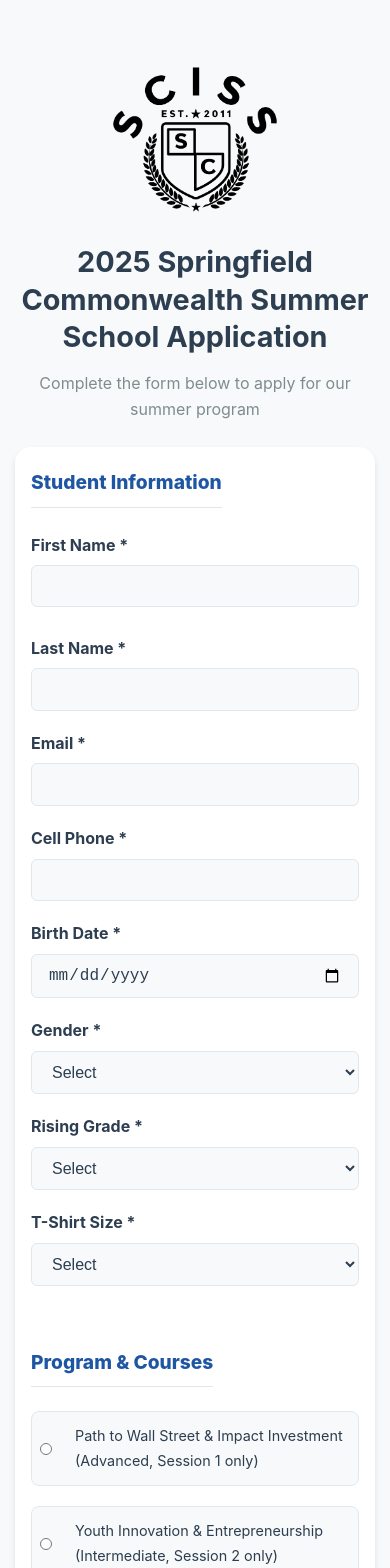
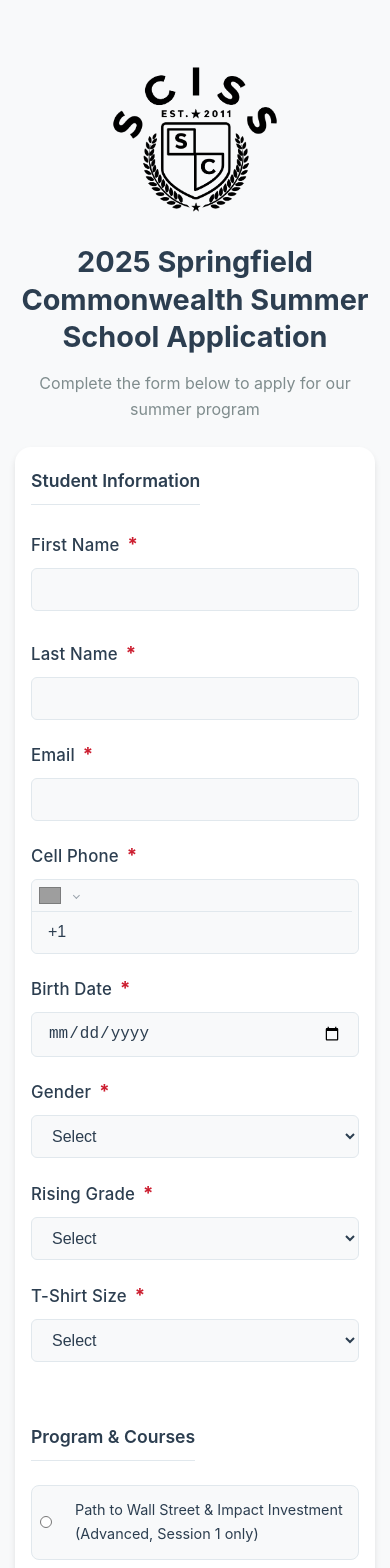
Before and after one commit to springfield-commonwealth/sciss-client, a Next.js app: page /apply in a window 390 px wide. Shown: the top 1568 px of the page. Built offline with nearby package versions, Linux system fonts and the light colour scheme; grey boxes are pictures that could not be loaded.

Commit message:
Phone fields fix

```diff
--- a/package.json
+++ b/package.json
@@ -21,11 +21,14 @@
     "react": "^19.0.0",
     "react-dom": "^19.0.0",
     "react-hook-form": "^7.59.0",
+    "react-phone-number-input": "^3.4.12",
     "swiper": "^11.1.1",
     "zod": "^3.25.71"
   },
   "devDependencies": {
     "@eslint/eslintrc": "^3",
+    "@testing-library/jest-dom": "^6.6.3",
+    "@testing-library/react": "^16.3.0",
     "@types/node": "^20",
     "@types/react": "^19",
     "@types/react-dom": "^19",
@@ -33,6 +36,7 @@
     "@typescript-eslint/parser": "^8.35.0",
     "eslint": "^9",
     "eslint-config-next": "15.3.4",
+    "jest": "^30.0.4",
     "prop-types": "^15.8.1",
     "typescript": "^5"
   },
--- a/src/components/forms/ApplicationForm.js
+++ b/src/components/forms/ApplicationForm.js
@@ -2,6 +2,8 @@ import formOptions from "@/data/formOptions.json";
 import { useApplicationForm } from "@/hooks/useApplicationForm";
 import { useRouter } from "next/router";
 import { useState } from "react";
+import PhoneInput from "react-phone-number-input";
+import "react-phone-number-input/style.css";
 
 const ApplicationForm = () => {
   const {
@@ -22,6 +24,8 @@ const ApplicationForm = () => {
 
   const router = useRouter();
   const [dragActive, setDragActive] = useState(false);
+  const [studentCellCountry, setStudentCellCountry] = useState("US");
+  const [parentPhoneCountry, setParentPhoneCountry] = useState("US");
 
   const handleDrag = (e) => {
     e.preventDefault();
@@ -117,7 +121,9 @@ const ApplicationForm = () => {
         <legend>Student Information</legend>
         <div className="form-row">
           <label className="form-label">
-            First Name *
+            <span className="label-text">
+              First Name <span className="asterisk">*</span>
+            </span>
             {getFieldError("studentName.first") && (
               <span className="error">
                 {getFieldError("studentName.first")}
@@ -132,7 +138,9 @@ const ApplicationForm = () => {
             />
           </label>
           <label className="form-label">
-            Last Name *
+            <span className="label-text">
+              Last Name <span className="asterisk">*</span>
+            </span>
             {getFieldError("studentName.last") && (
               <span className="error">{getFieldError("studentName.last")}</span>
             )}
@@ -146,7 +154,9 @@ const ApplicationForm = () => {
           </label>
         </div>
         <label className="form-label">
-          Email *
+          <span className="label-text">
+            Email <span className="asterisk">*</span>
+          </span>
           {getFieldError("studentEmail") ? (
             <span className="error">{getFieldError("studentEmail")}</span>
           ) : isEmailValidating("studentEmail") ? (
@@ -165,21 +175,32 @@ const ApplicationForm = () => {
             autoComplete="email"
           />
         </label>
-        <label className="form-label">
-          Cell Phone *
+        <label className="form-label" htmlFor="studentCell">
+          <span className="label-text">
+            Cell Phone <span className="asterisk">*</span>
+          </span>
           {getFieldError("studentCell") && (
             <span className="error">{getFieldError("studentCell")}</span>
           )}
-          <input
-            type="tel"
+          <PhoneInput
             name="studentCell"
+            id="studentCell"
+            international
+            defaultCountry="US"
             value={formValues.studentCell}
-            onChange={onChange}
-            autoComplete="tel"
+            onChange={(value, data) => {
+              onChange({ target: { name: "studentCell", value: value || "" } });
+              if (data && data.country) setStudentCellCountry(data.country);
+            }}
+            onCountryChange={setStudentCellCountry}
+            placeholder="Enter phone number"
+            className="phone-input"
           />
         </label>
         <label className="form-label">
-          Birth Date *
+          <span className="label-text">
+            Birth Date <span className="asterisk">*</span>
+          </span>
           {getFieldError("birthDate") && (
             <span className="error">{getFieldError("birthDate")}</span>
           )}
@@ -191,7 +212,9 @@ const ApplicationForm = () => {
           />
         </label>
         <label className="form-label">
-          Gender *
+          <span className="label-text">
+            Gender <span className="asterisk">*</span>
+          </span>
           {getFieldError("gender") && (
             <span className="error">{getFieldError("gender")}</span>
           )}
@@ -215,7 +238,9 @@ const ApplicationForm = () => {
           </select>
         </label>
         <label className="form-label">
-          Rising Grade *
+          <span className="label-text">
+            Rising Grade <span className="asterisk">*</span>
+          </span>
           {getFieldError("risingGrade") && (
             <span className="error">{getFieldError("risingGrade")}</span>
           )}
@@ -239,7 +264,9 @@ const ApplicationForm = () => {
           </select>
         </label>
         <label className="form-label">
-          T-Shirt Size *
+          <span className="label-text">
+            T-Shirt Size <span className="asterisk">*</span>
+          </span>
           {getFieldError("tshirtSize") && (
             <span className="error">{getFieldError("tshirtSize")}</span>
           )}
@@ -323,7 +350,9 @@ const ApplicationForm = () => {
         <legend>Parent/Guardian Information</legend>
         <div className="form-row">
           <label className="form-label">
-            First Name *
+            <span className="label-text">
+              First Name <span className="asterisk">*</span>
+            </span>
             {getFieldError("parentName.first") && (
               <span className="error">{getFieldError("parentName.first")}</span>
             )}
@@ -336,7 +365,9 @@ const ApplicationForm = () => {
             />
           </label>
           <label className="form-label">
-            Last Name *
+            <span className="label-text">
+              Last Name <span className="asterisk">*</span>
+            </span>
             {getFieldError("parentName.last") && (
               <span className="error">{getFieldError("parentName.last")}</span>
             )}
@@ -350,7 +381,9 @@ const ApplicationForm = () => {
           </label>
         </div>
         <label className="form-label">
-          Email *
+          <span className="label-text">
+            Email <span className="asterisk">*</span>
+          </span>
           {getFieldError("parentEmail") && (
             <span className="error">{getFieldError("parentEmail")}</span>
           )}
@@ -362,17 +395,26 @@ const ApplicationForm = () => {
             autoComplete="email"
           />
         </label>
-        <label className="form-label">
-          Phone *
+        <label className="form-label" htmlFor="parentPhone">
+          <span className="label-text">
+            Phone <span className="asterisk">*</span>
+          </span>
           {getFieldError("parentPhone") && (
             <span className="error">{getFieldError("parentPhone")}</span>
           )}
-          <input
-            type="tel"
+          <PhoneInput
             name="parentPhone"
+            id="parentPhone"
+            international
+            defaultCountry="US"
             value={formValues.parentPhone}
-            onChange={onChange}
-            autoComplete="tel"
+            onChange={(value, data) => {
+              onChange({ target: { name: "parentPhone", value: value || "" } });
+              if (data && data.country) setParentPhoneCountry(data.country);
+            }}
+            onCountryChange={setParentPhoneCountry}
+            placeholder="Enter phone number"
+            className="phone-input"
           />
         </label>
       </fieldset>
@@ -381,7 +423,7 @@ const ApplicationForm = () => {
       <fieldset>
         <legend>Scholarship Application (Optional)</legend>
         <label className="form-label">
-          Upload Transcript
+          <span className="label-text">Upload Transcript</span>
           {getFieldError("transcript") && (
             <span className="error">{getFieldError("transcript")}</span>
           )}
--- a/src/styles/components/application-form.css
+++ b/src/styles/components/application-form.css
@@ -38,9 +38,9 @@
 }
 
 .application-form legend {
-  font-size: 1.2rem;
-  font-weight: 800;
-  color: var(--primary-blue);
+  font-size: 1.1rem;
+  font-weight: 600;
+  color: var(--text-dark);
   margin-bottom: 1rem;
   padding-bottom: 0.5rem;
   border-bottom: 1px solid var(--border-light);
@@ -55,12 +55,28 @@
   font-size: 1rem;
 }
 
+.application-form .label-text {
+  display: inline-block;
+  font-size: 1.05rem;
+  font-weight: 500;
+  color: var(--text-dark);
+  margin-bottom: 0.5rem;
+  letter-spacing: 0.01em;
+}
+
+.application-form .label-text .asterisk {
+  color: var(--error-color);
+  margin-left: 0.18em;
+  font-size: 1.1em;
+  font-weight: 700;
+}
+
 .application-form input[type="text"],
 .application-form input[type="email"],
 .application-form input[type="tel"],
 .application-form input[type="date"],
 .application-form select {
-  margin-top: 0.4rem;
+  /* margin-top: 0.4rem; */
   padding: 0.7rem 1rem;
   border: 1px solid var(--border-light);
   border-radius: 6px;
@@ -82,6 +98,86 @@
 .application-form select:focus {
   border-color: var(--primary-blue);
   outline: none;
+}
+
+/* Phone Input Styles */
+
+
+.application-form .PhoneInput {
+  display: flex;
+  align-items: center;
+  border: 1px solid var(--border-light);
+  border-radius: 6px;
+  background: var(--background-secondary);
+  transition: border 0.2s;
+}
+
+.application-form .PhoneInput:hover {
+  border-color: var(--secondary-blue);
+}
+
+.application-form .PhoneInput:focus-within {
+  border-color: var(--primary-blue);
+  outline: none;
+}
+
+.application-form .PhoneInputCountry {
+  padding: 0.7rem 0.5rem;
+  border-right: 1px solid var(--border-light);
+  background: var(--background-secondary);
+  border-radius: 6px 0 0 6px;
+  min-width: 60px;
+  display: flex;
+  align-items: center;
+  justify-content: center;
+}
+
+.application-form .PhoneInputCountrySelect {
+  background: transparent;
+  border: none;
+  font-size: 0.9rem;
+  color: var(--text-dark);
+  cursor: pointer;
+  padding: 0.2rem;
+  border-radius: 3px;
+  transition: background-color 0.2s;
+}
+
+.application-form .PhoneInputCountrySelect:hover {
+  background: rgba(31, 86, 164, 0.1);
+}
+
+.application-form .PhoneInputCountrySelect:focus {
+  outline: none;
+  background: rgba(31, 86, 164, 0.15);
+}
+
+.application-form .PhoneInputCountryIcon {
+  width: 20px;
+  height: 15px;
+  margin-right: 0.5rem;
+}
+
+.application-form .PhoneInputInput {
+  flex: 1;
+  padding: 0.7rem 1rem;
+  border: none !important;
+  background: transparent;
+  font-size: 1rem;
+  color: var(--text-dark);
+  outline: none !important;
+  box-shadow: none !important;
+}
+
+.application-form .PhoneInputInput::placeholder {
+  color: var(--text-light);
+  opacity: 0.7;
+}
+
+.application-form .PhoneInputInput:focus {
+  border: none !important;
+  outline: none !important;
+  box-shadow: none !important;
 }
 
 .application-form .form-row {
@@ -397,6 +493,24 @@
   .checkbox-label input[type="checkbox"] {
     margin-right: 0.75rem;
   }
+
+  /* Mobile Phone Input Styles */
+  .application-form .PhoneInput {
+    flex-direction: column;
+    align-items: stretch;
+  }
+
+  .application-form .PhoneInputCountry {
+    border-right: none;
+    border-bottom: 1px solid var(--border-light);
+    border-radius: 6px 6px 0 0;
+    justify-content: flex-start;
+    padding: 0.5rem;
+  }
+
+  .application-form .PhoneInputInput {
+    border-radius: 0 0 6px 6px;
+  }
 }
 
 /* =========================
```
Also changed, not shown: src/lib/schemas/applicationFormSchema.js, 2 other files (tests, documents, lock files or other folders).
